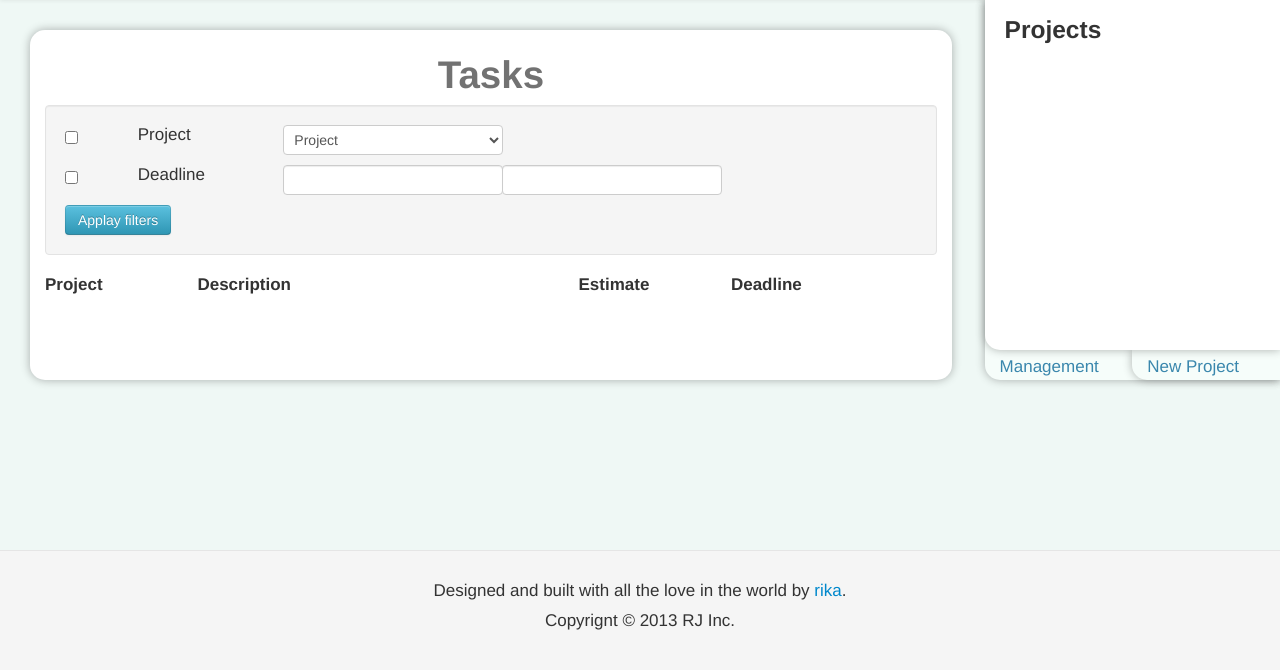
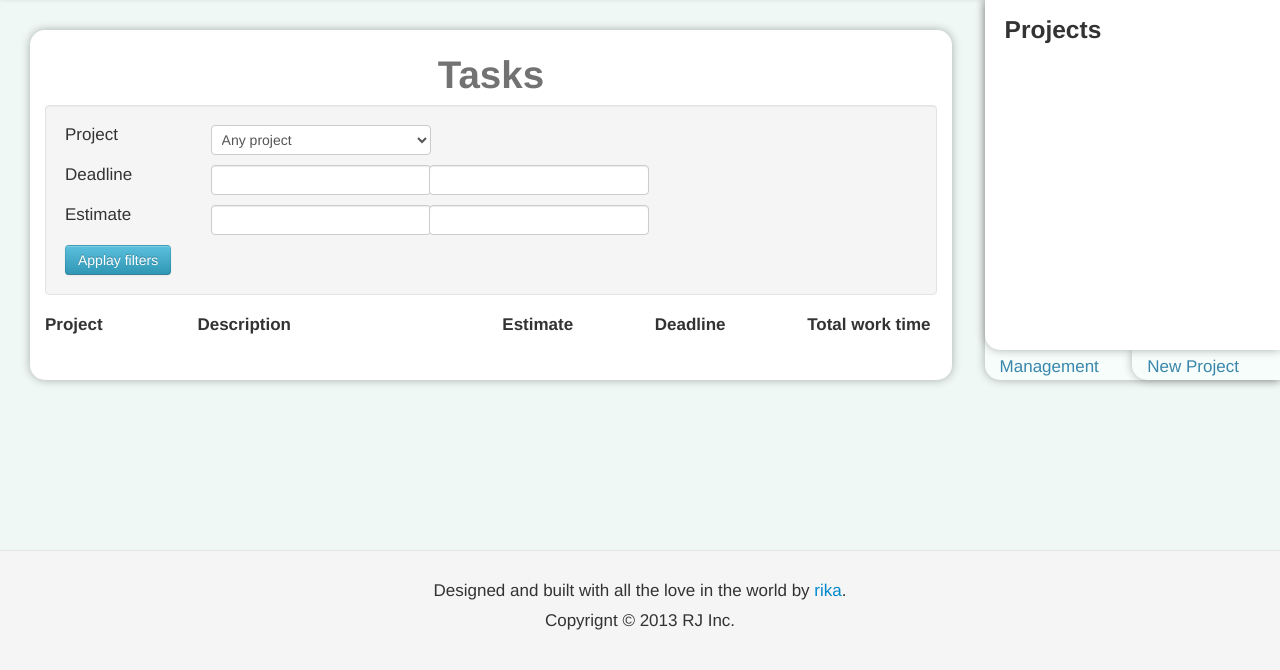
Before and after one commit to manelore/tts, a Django app: template tts/templates/timetrack/task_list.html in a window 1280 px wide; the page is wider, and only the part inside the window is pictured. Shown: the part 46-716 px from the top of that part. Run offline with Django 3.2, Linux system fonts and the light colour scheme; the template is opened without the code that fills it: values that come from a table or form of the project are taken from there, others are empty; some libraries are stand-ins or nearby versions.

Commit message:
Add simple filter

```diff
--- a/tts/templates/timetrack/task_list.html
+++ b/tts/templates/timetrack/task_list.html
@@ -12,34 +12,36 @@
 		<h1>Tasks</h1>
 
 		<div class="tasks-filters well">
-			<form action="" method="post">
-				{% csrf_token %}
-
+			<form action="" method="get">
+			   {{ fform.errors }}
 				<div class="row-fluid">
-					<div class="span1">
-						<input type="checkbox" id="ch-project">
-					</div>
 					<div class="span2">
 						<p>Project</p>
 					</div>
 					<div class="span9">
-						<select id="project-filter">
-							<option value="Project">Project</option>
-						</select>
+					  {{ fform.project }}
 					</div>
 				</div>
 				<div class="row-fluid">
-					<div class="span1">
-						<input type="checkbox" id="ch-deadline">
-					</div>
 					<div class="span2">
 						<p>Deadline</p>
 					</div>
 					<div class="span3">
-						<input type="text" id="start-date" >
+					  {{ fform.start_date }}
 					</div>
 					<div class="span3">
-						<input type="text" id="end-date">
+					  {{ fform.end_date }}
+					</div>
+				</div>
+				<div class="row-fluid">
+					<div class="span2">
+						<p>Estimate</p>
+					</div>
+					<div class="span3">
+					  {{ fform.min_estimate }}
+					</div>
+					<div class="span3">
+					  {{ fform.max_estimate }}
 					</div>
 				</div>
 				<div class="row-fluid">
@@ -55,7 +57,7 @@
 				<div class="span2">
 					<b>Project</b>
 				</div>
-				<div class="span5">
+				<div class="span4">
 					<b>Description</b>
 				</div>
 				<div class="span2">
@@ -63,6 +65,9 @@
 				</div>
 				<div class="span2">
 					<b>Deadline</b>
+				</div>
+				<div class="span2">
+					<b>Total work time</b>
 				</div>
 			</div>
 		</div>
@@ -72,7 +77,7 @@
 					<div class="span2">
 						<p>{{ t.project.name }}</p>
 					</div>
-					<div class="span5">
+					<div class="span4">
 						<p>{{ t.description }}</p>
 					</div>
 					<div class="span2">
@@ -81,6 +86,9 @@
 					<div class="span2">
 						<p>{{ t.deadline }}</p>
 					</div>
+					<div class="span2">
+						<p>{{ t.worktime|default_if_none:"0" }}</p>
+					</div>
 				</div>
 			{% endfor %}
 		</div>
--- a/tts/timetrack/views.py
+++ b/tts/timetrack/views.py
@@ -1,28 +1,50 @@
 from django.shortcuts import render
 from django import forms
 
-from timetrack.models import TaskWithTime
+from timetrack.models import *  # noqa
 
 
 class FilterForm(forms.Form):
-	start_date = forms.DateTimeField()
-	end_date = forms.DateTimeField()
-	ch_deadline = forms.DateTimeField()
-	ch_project = forms.CharField()
+    start_date = forms.DateTimeField(required=False)
+    end_date = forms.DateTimeField(required=False)
+    project = forms.ModelChoiceField(
+        required=False,
+        queryset=Project.objects.all(),
+        empty_label="Any project",
+    )
+    min_estimate = forms.IntegerField(min_value=0, required=False)
+    max_estimate = forms.IntegerField(min_value=0, max_value=99999, required=False)
 
 
 def tasks(request):
 
-	ff = FilterForm(request.GET)
-	if not ff.is_vaild():
-		return "Invalid form"
+    ff = FilterForm(request.GET)
 
-	tasks = TaskWithTime.objects.all()
+    tasks = TaskWithTime.objects.all()
+    if ff.is_valid():
 
-	return render(
-		request,
-		'timetrack/task_list.html',
-		{'tasks': tasks})
+        start_date = ff.cleaned_data['start_date']
+        end_date = ff.cleaned_data['end_date']
+        project = ff.cleaned_data['project']
+        min_estimate = ff.cleaned_data['min_estimate']
+        max_estimate = ff.cleaned_data['max_estimate']
+
+        if start_date:
+            tasks = tasks.filter(deadline__gte=start_date)
+        if end_date:
+            tasks = tasks.filter(deadline__lte=end_date)
+        if project:
+            tasks = tasks.filter(project=project)
+        if min_estimate:
+            tasks = tasks.filter(estimate__gte=min_estimate)
+        if max_estimate:
+            tasks = tasks.filter(estimate__lte=max_estimate)
+
+    return render(
+        request,
+        'timetrack/task_list.html',
+        {'tasks': tasks, 'fform': ff},
+    )
 
 
 def index(request):
```
